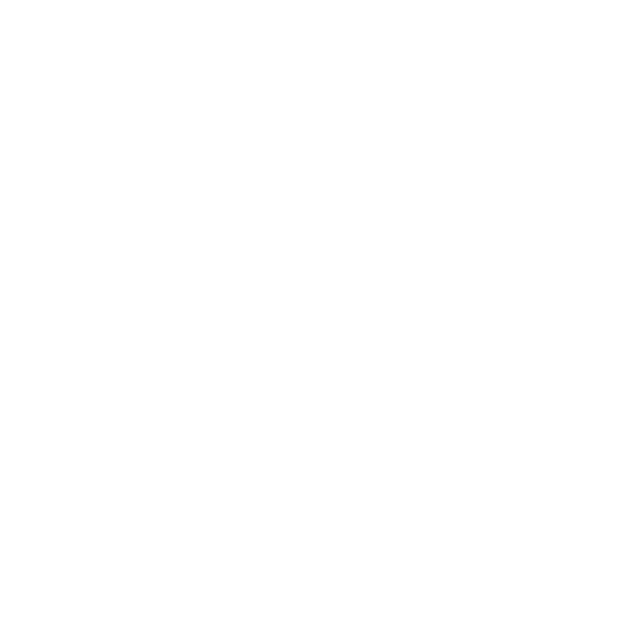
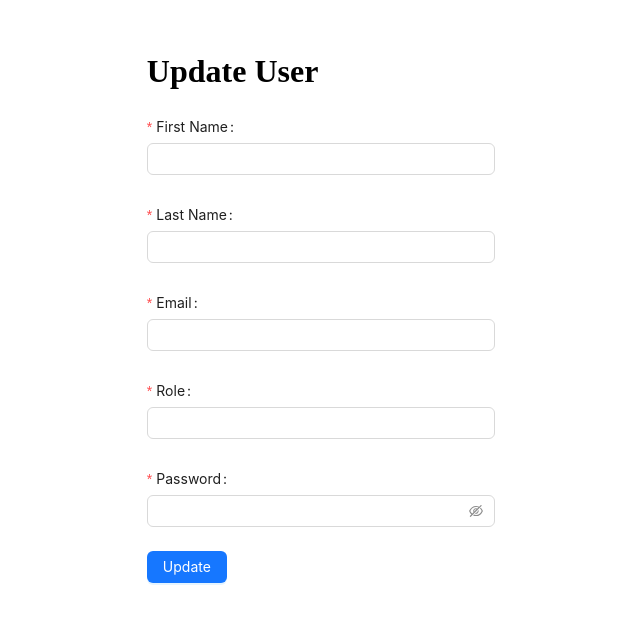
Before and after one commit to rochellejoanesteves/mern-users, a React (Vite) app in the folder client/: page /update-user/1 in a window 1280 px wide. Before the commit this address had no page. Shown: the part 101-724 px from the top of the page, without its empty margins (319-959 px from the left). Built offline with nearby package versions, Linux system fonts and the light colour scheme.

Commit message:
add update functionality

```diff
--- a/client/src/App.jsx
+++ b/client/src/App.jsx
@@ -4,6 +4,7 @@
 import SignUp from "./pages/sign-up";
 import Members from "./pages/members";
 import CreatUser from "./pages/createUser";
+import UpdateUser from "./pages/updateUser";
 
 function App() {
   return (
@@ -12,8 +13,10 @@
         <Routes>
           <Route path="/" element={<Home />} />
           <Route path="/sign-up" element={<SignUp />} />
+
           <Route path="/members-page" element={<Members />} />
           <Route path="/create-user" element={<CreatUser />} />
+          <Route path="/update-user/:id" element={<UpdateUser />} />
         </Routes>
       </BrowserRouter>
     </div>
--- a/client/src/component/memberTable/index.jsx
+++ b/client/src/component/memberTable/index.jsx
@@ -1,8 +1,16 @@
 import React from "react";
 import { Table } from "antd";
 import ActionButton from "../button";
+import { useNavigate } from "react-router-dom";
 
 const MemberTable = ({ data }) => {
+  const userData = data?.map((item, index) => ({
+    ...item,
+    key: index,
+  }));
+
+  const navigate = useNavigate();
+
   const handleDelete = async (currentUser) => {
     try {
       const res = await fetch(`/api/users/delete/${currentUser._id}`, {
@@ -16,6 +24,10 @@
     } catch (error) {
       console.log(error);
     }
+  };
+
+  const handleUpdate = (currentUser) => {
+    navigate(`/update-user/${currentUser._id}`);
   };
   const columns = [
     {
@@ -56,7 +68,7 @@
             width: "150px",
           }}
         >
-          <ActionButton title="Edit" />
+          <ActionButton title="Edit" onClick={() => handleUpdate(data)} />
           <ActionButton title="Delete" onClick={() => handleDelete(data)} />
         </div>
       ),
@@ -64,7 +76,7 @@
   ];
   return (
     <div>
-      <Table columns={columns} dataSource={data} />
+      <Table columns={columns} dataSource={userData} />
     </div>
   );
 };
--- /dev/null
+++ b/client/src/pages/updateUser/index.jsx
@@ -0,0 +1,30 @@
+import React, { useState } from "react";
+import UserForm from "../../component/userForm";
+import useHttpPost from "../../hooks/useHttpPost";
+import { useNavigate, useParams } from "react-router-dom";
+
+const UpdateUser = () => {
+  const params = useParams();
+  const navigate = useNavigate();
+
+  const { postData, loading, error } = useHttpPost(
+    `/api/users/update/${params.id}`
+  );
+
+  const handleUpdate = async (value) => {
+    const data = await postData(value);
+    if (!!data) {
+      navigate("/members-page");
+    }
+  };
+
+  return (
+    <div>
+      {loading && <p>Loading...</p>}
+      {error && <p>Error: {error.message}</p>}
+      <UserForm title="Update" onFinish={handleUpdate} />
+    </div>
+  );
+};
+
+export default UpdateUser;
```
